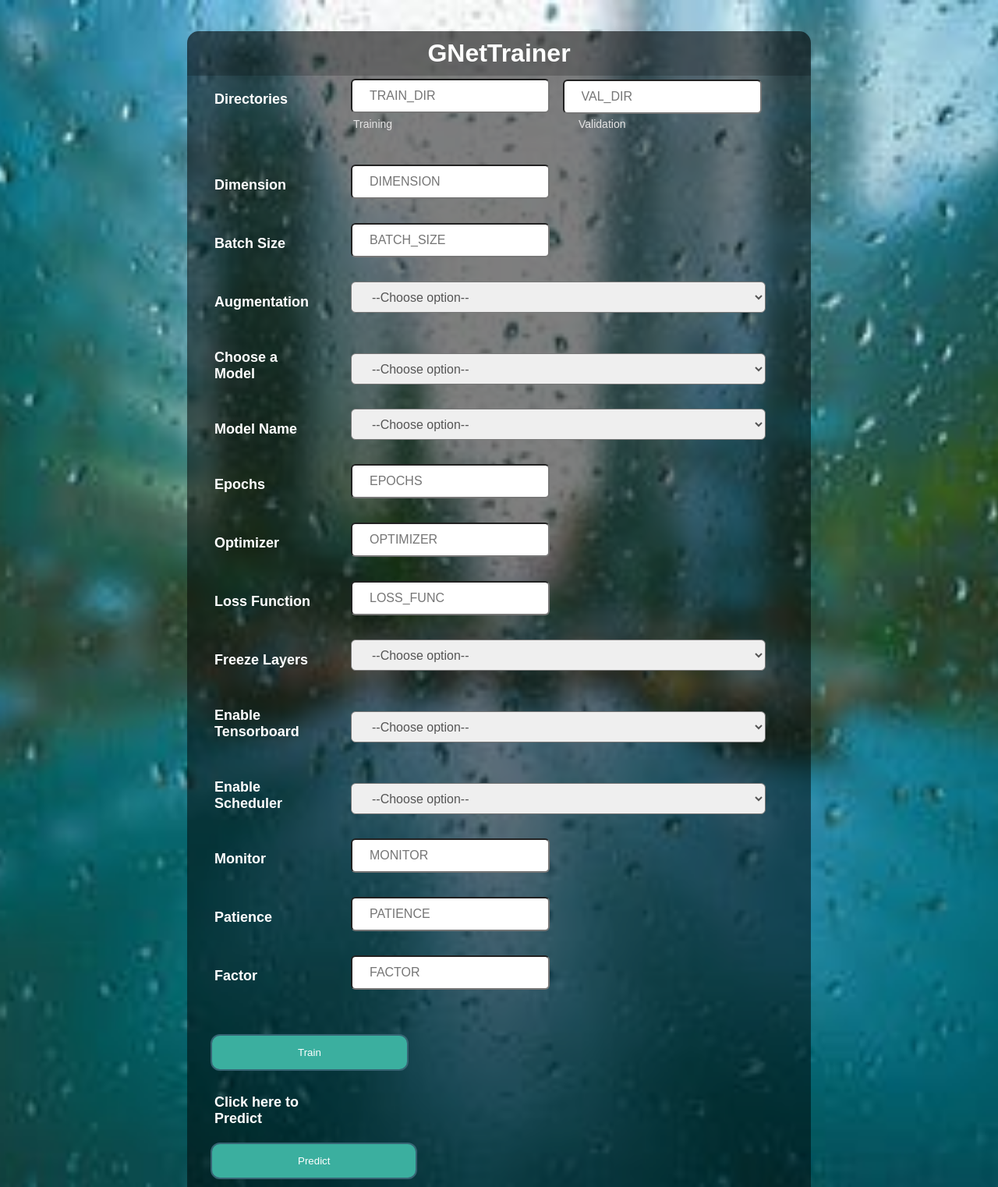
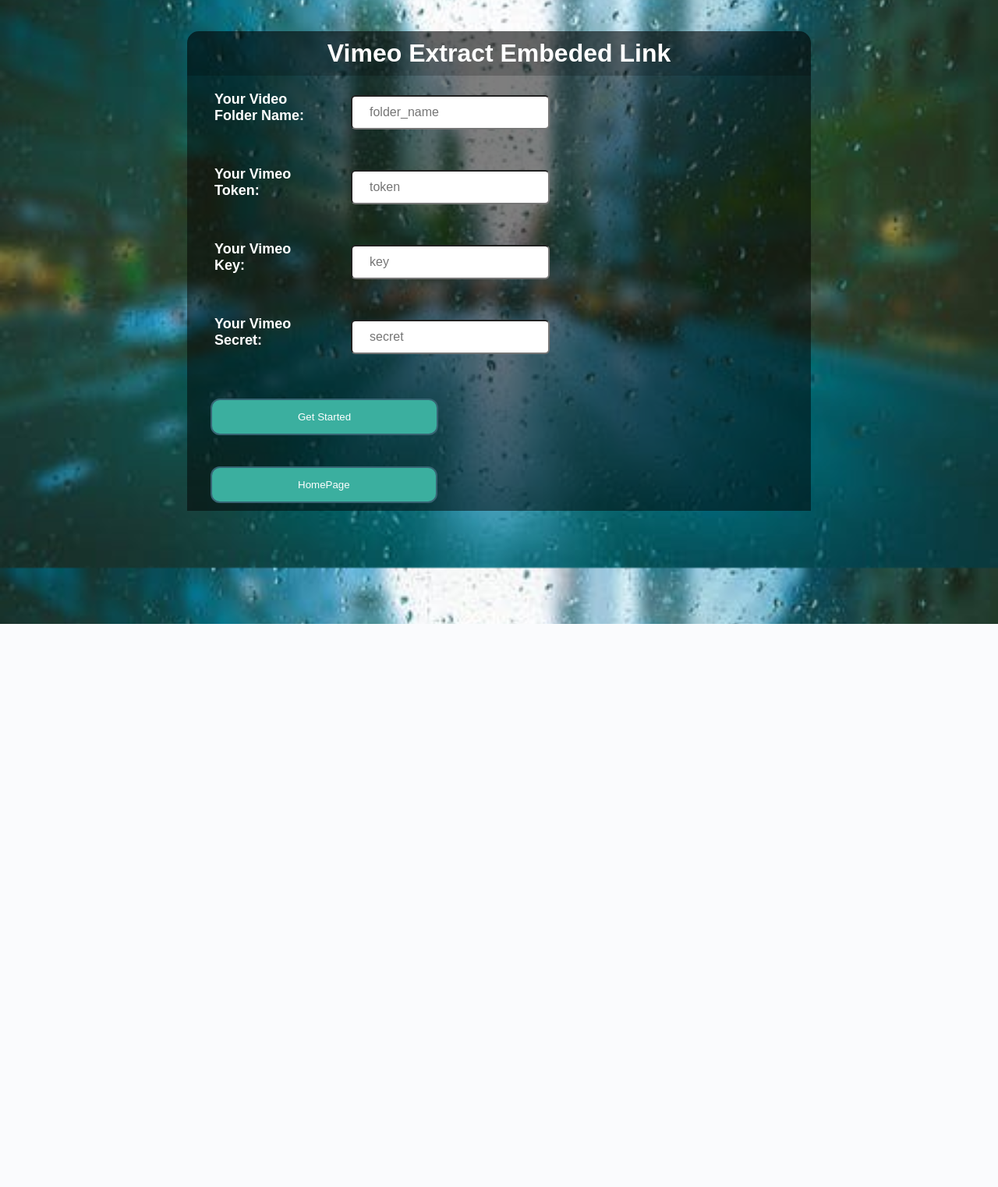
Before and after one commit to Rishav-hub/Vimeo_Automation, a Flask app: page /embed in a window 1280 px wide. Shown: the whole page at 78% size. After the commit the page ends 800 px from the top, so only its background shows below. Run offline with Flask 2, Linux system fonts and the light colour scheme; parts of the project's set-up code (start-up, migrations or seed data) failed here and were passed over.

Commit message:
Embeded Link Flask App added and Tested-'Working'

```diff
--- a/config/config.yaml
+++ b/config/config.yaml
@@ -1 +1 @@
-video_path: big_data
+video_path: dlcvnlp
--- a/main.py
+++ b/main.py
@@ -1,6 +1,6 @@
 '''
 author:    1.Bappy Ahmed
-            2.Rishav Das
+            2.Rishav Dash
 
 Email:   entbappy73@gmail.com
          ris.das.rt18@rait.ac.in
@@ -15,6 +15,8 @@ from src.utils.all_utils import read_yaml
 from flask import Flask, render_template,request,jsonify
 from flask_cors import CORS, cross_origin
 import yaml
+import webbrowser
+from threading import Timer
 
 app = Flask(__name__)
 CORS(app)
@@ -30,14 +32,6 @@ def index():
 @cross_origin()
 def upload():
     return render_template('upload.html')
-
-@app.route('/embed', methods=['GET'])
-@cross_origin()
-def embed():
-    return render_template('embed.html')
-
-
-
 
 @app.route('/upload_engine', methods=['POST', 'GET'])
 @cross_origin()
@@ -78,25 +72,82 @@ def upload_engine():
                 yaml.dump(secrets, file)
 
 
-            uploader.upload()
+            upload = uploader.upload()
 
-            return render_template('index.html')
+            return render_template('upload.html', output = upload)
 
         except Exception as e:
             print("Input format not proper", end= '')
             print(e)
     else:
-        return render_template('index.html')
+        return render_template('upload.html')
 
+@app.route('/embed', methods=['GET'])
+@cross_origin()
+def embed():
+    return render_template('embed.html')
+
+@app.route('/embed_engine', methods=['POST', 'GET'])
+@cross_origin()
+def embed_engine():
+    config = read_yaml("config/config.yaml")
+    secrets = read_yaml("secrets/secret.yaml")
+
+    if request.method == 'POST':
+        try:
+            # Inputs based to data
+            folder_name = request.form['folder_name']
+            token = request.form['token']
+            key = request.form['key']
+            secret = request.form['secret']
+
+
+            dict_file_secret = {
+                "token" : token,
+                "key" : key,
+                "secret" : secret
+            }
+
+            print('Dumping Yaml')
+
+            #config
+            config['video_path'] = folder_name
+
+            #secrets
+            secrets['vimeo']['token'] = token
+            secrets['vimeo']['key'] = key
+            secrets['vimeo']['secret'] = secret
+
+
+            with open('config/config.yaml', 'w') as file:
+                yaml.dump(config, file)
+
+            with open('secrets/secret.yaml', 'w') as file:
+                yaml.dump(secrets, file)
+
+            USER_FOLDER_NAME = read_yaml('config/config.yaml')['video_path']
+
+            embed = embed_obj.get_embed(USER_FOLDER_NAME)
+
+            return render_template('embed.html', output = embed)
+
+        except Exception as e:
+            print("Input format not proper", end= '')
+            print(e)
+    else:
+        return render_template('embed.html')
+def open_browser():
+    webbrowser.open_new('http://127.0.0.1:8080/')
+
+
+def start_app():
+    Timer(1, open_browser).start()
+    app.run(host="127.0.0.1", port=8080,debug=True)
 
 if __name__ == '__main__':
     uploader = VimeoUploader(secret_path="secrets/secret.yaml", config_path="config/config.yaml")
     embed_obj=VimeoEmbed("secrets/secret.yaml", "config/config.yaml")
 
-
-    app.run(host="127.0.0.1", port=8080,debug=True)
-
-
     # USER_FOLDER_NAME = read_yaml('config/config.yaml')['video_path']
 
-    # embed_obj.get_embed(USER_FOLDER_NAME)
+    start_app()
--- a/setup.py
+++ b/setup.py
@@ -1,4 +1,4 @@
-from setuptools import setup
+from setuptools import setup, find_packages
 
 with open("README.md", "r", encoding="utf-8") as f:
     long_description = f.read()
--- a/src/embed_link.py
+++ b/src/embed_link.py
@@ -94,6 +94,8 @@ class VimeoEmbed:
                 excel_path = os.path.join('artifacts', f"{USER_FOLDER_NAME}.xlsx")
                 df.to_excel(excel_path, index=False)
                 logging.info(f"{USER_FOLDER_NAME} folder embed links saved to {excel_path}")
+            else:
+                raise(f"{USER_FOLDER_NAME} folder not found")
         except Exception as e:
             logging.error(e)
             raise(e)
--- a/templates/embed.html
+++ b/templates/embed.html
@@ -3,7 +3,7 @@
 <head>
     <meta charset="UTF-8">
     <meta name="viewport" content="width=device-width, initial-scale=1.0">
-    <title>GNetTrainer</title>
+    <title>iNeuron Vimeo Automation</title>
 	<style>
 		*{
 		margin:0;
@@ -201,116 +201,34 @@
 </head>
 <body>
     <div class="regform">
-        <h1>GNetTrainer</h1>
+        <h1>Vimeo Extract Embeded Link</h1>
 </div>
 <div class="main">
 
-        <form method="POST", action="/train">
-            <div id="name">
-                <h2 class="name"> Directories </h2>
-				<input class="firstname" type="text" name="TRAIN_DIR" id="TRAIN_DIR" placeholder="TRAIN_DIR"><br>
-                <label class="firstlabel" for="TRAIN_DIR">Training</label>
-                <input class="lastname" type="text" name="VAL_DIR" id="VAL_DIR" placeholder="VAL_DIR"><br>
-                <label class="lastlabel">Validation</label>
-            </div>
-			<h2 class="name"> Dimension </h2>
-			<input class="company" type="text" name="DIMENSION" id="DIMENSION" placeholder="DIMENSION">
-            <h2 class="name"> Batch Size</h2>
-			<input class="email" type="text" name="BATCH_SIZE" id="BATCH_SIZE" placeholder="BATCH_SIZE">
-            <h2 class="name">Augmentation</h2>
-			<select class="option" name="AUGMENTATION" id="AUGMENTATION">
-                <option disabled="disabled" selected="selected">--Choose option--</option>
-                <option>True</option>
-                <option>False</option>
-            </select>
-            <h2 class="name">Choose a Model</h2>
-			<select class="option" name="MODEL_OBJ" id="MODEL_OBJ">
-                <option disabled="disabled" selected="selected">--Choose option--</option>
-                <option value="Xception">Xception</option>
-                          <option value="VGG16">VGG16</option>
-                          <option value="VGG19">VGG19</option>
-                          <option value="ResNet50">ResNet50</option>
-                          <option value="ResNet101">ResNet101</option>
-                          <option value="ResNet152">ResNet152</option>
-                          <option value="ResNet50V2">ResNet50V2</option>
-                          <option value="ResNet101V2">ResNet101V2</option>
-                          <option value="ResNet152V2">ResNet152V2</option>
-                          <option value="InceptionV3">InceptionV3</option>
-                          <option value="MobileNet">MobileNet</option>
-                          <option value="MobileNetV2">MobileNetV2</option>
-                          <option value="DenseNet121">DenseNet121</option>
-                          <option value="DenseNet169">DenseNet169</option>
-                          <option value="DenseNet201">DenseNet201</option>
-                          <option value="NASNetMobile">NASNetMobile</option>
-                          <option value="EfficientNetB0">EfficientNetB0</option>
-                          <option value="EfficientNetB1">EfficientNetB1</option>
-                          <option value="EfficientNetB2">EfficientNetB2</option>
-            </select>
-            <h2 class="name">Model Name</h2>
-			<select class="option" name="MODEL_NAME" id="MODEL_NAME">
-                <option disabled="disabled" selected="selected">--Choose option--</option>
-                <option value="Xception">Xception</option>
-                          <option value="VGG16">VGG16</option>
-                          <option value="VGG19">VGG19</option>
-                          <option value="ResNet50">ResNet50</option>
-                          <option value="ResNet101">ResNet101</option>
-                          <option value="ResNet152">ResNet152</option>
-                          <option value="ResNet50V2">ResNet50V2</option>
-                          <option value="ResNet101V2">ResNet101V2</option>
-                          <option value="ResNet152V2">ResNet152V2</option>
-                          <option value="InceptionV3">InceptionV3</option>
-                          <option value="MobileNet">MobileNet</option>
-                          <option value="MobileNetV2">MobileNetV2</option>
-                          <option value="DenseNet121">DenseNet121</option>
-                          <option value="DenseNet169">DenseNet169</option>
-                          <option value="DenseNet201">DenseNet201</option>
-                          <option value="NASNetMobile">NASNetMobile</option>
-                          <option value="EfficientNetB0">EfficientNetB0</option>
-                          <option value="EfficientNetB1">EfficientNetB1</option>
-                          <option value="EfficientNetB2">EfficientNetB2</option>
-            </select>
-			<h2 class="name"> Epochs</h2>
-			<input class="email" type="text" name="EPOCHS" id="EPOCHS" placeholder="EPOCHS">
-			<h2 class="name"> Optimizer</h2>
-			<input class="email" type="text" name="OPTIMIZER" id="OPTIMIZER" placeholder="OPTIMIZER">
-			<h2 class="name"> Loss Function</h2>
-			<input class="email" type="text" name="LOSS_FUNC" id="LOSS_FUNC" placeholder="LOSS_FUNC">
-			<h2 class="name">Freeze Layers</h2>
-			<select class="option" name="FREEZE_ALL" id="FREEZE_ALL">
-                <option disabled="disabled" selected="selected">--Choose option--</option>
-                <option>True</option>
-                <option>False</option>
-			</select>
-			<h2 class="name">Enable Tensorboard</h2>
-			<select class="option" name="TENSORBOARD" id="TENSORBOARD">
-                <option disabled="disabled" selected="selected">--Choose option--</option>
-                <option>True</option>
-                <option>False</option>
-			</select>
-			<h2 class="name">Enable Scheduler</h2>
-			<select class="option" name="SCHEDULER" id="SCHEDULER">
-                <option disabled="disabled" selected="selected">--Choose option--</option>
-                <option>True</option>
-                <option>False</option>
-			</select>
-			<h2 class="name"> Monitor</h2>
-			<input class="email" type="text" name="MONITOR" id="MONITOR" placeholder="MONITOR">
-			<h2 class="name"> Patience</h2>
-			<input class="email" type="text" name="PATIENCE" id="PATIENCE" placeholder="PATIENCE">
-			<h2 class="name"> Factor</h2>
-			<input class="email" type="text" name="FACTOR" id="FACTOR" placeholder="FACTOR">
-            	<button type="submit">Train</button>
+        <form method="POST", action="/embed_engine">
+
+			<h2 class="name"> Your Video Folder Name: </h2>
+			<input class="company" type="text" name="folder_name" id="folder_name" placeholder="folder_name">
+
+            <h2 class="name">Your Vimeo Token:</h2>
+			<input class="email" type="text" name="token" id="token" placeholder="token">
+
+            <h2 class="name"> Your Vimeo Key:</h2>
+			<input class="email" type="text" name="key" id="key" placeholder="key">
+
+            <h2 class="name">Your Vimeo Secret:</h2>
+			<input class="email" type="text" name="secret" id="secret" placeholder="secret">
 
 
 
 
+
+            	<button type="submit">Get Started</button>
+
         </form>
-		</form>
 
-
-			<form action="/test" method="get">
-				<h2 class="name"> Click here to Predict</h2>
-					<button type="submit">Predict</button>
+			<form action="/" method="get">
+					<button type="submit">HomePage</button>
 
 
 		</form>
--- a/templates/index.html
+++ b/templates/index.html
@@ -3,7 +3,7 @@
 <head>
     <meta charset="UTF-8">
     <meta name="viewport" content="width=device-width, initial-scale=1.0">
-    <title>GNetTrainer</title>
+    <title>iNeuron Vimeo Automation</title>
 	<style>
 		*{
 		margin:0;
--- a/templates/upload.html
+++ b/templates/upload.html
@@ -3,7 +3,7 @@
 <head>
     <meta charset="UTF-8">
     <meta name="viewport" content="width=device-width, initial-scale=1.0">
-    <title>GNetTrainer</title>
+    <title>iNeuron Vimeo Automation</title>
 	<style>
 		*{
 		margin:0;
@@ -201,7 +201,7 @@
 </head>
 <body>
     <div class="regform">
-        <h1>iNeuron Vimeo Automation</h1>
+        <h1>Vimeo Upload Videos</h1>
 </div>
 <div class="main">
 
```
